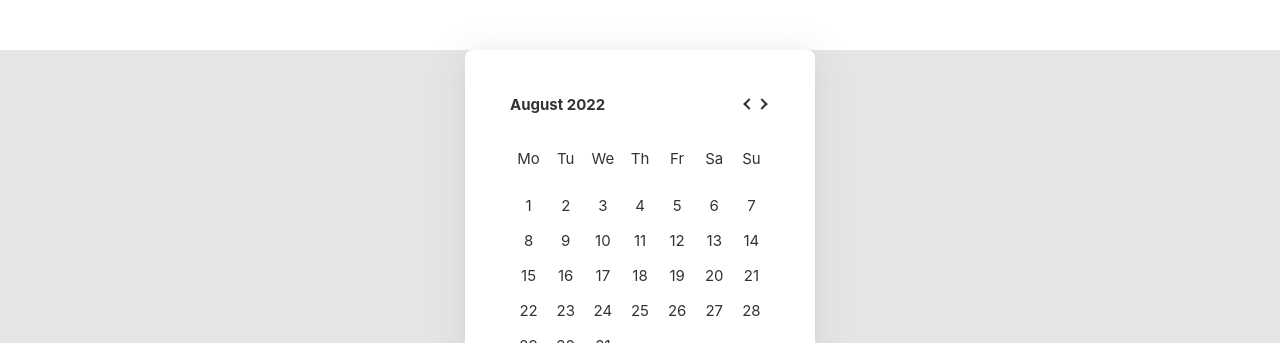
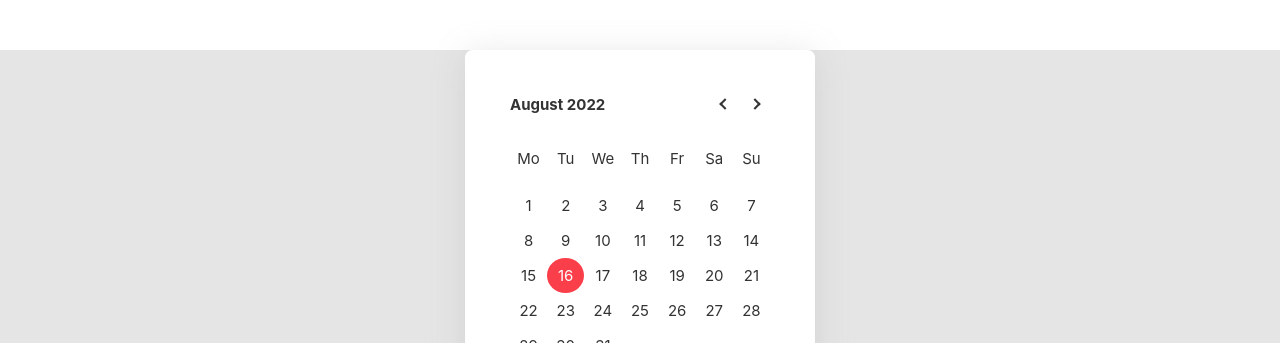
Before and after one commit to aliaksandr-savitski/calendar-widget, a Next.js app: page / in a window 1280 px wide. Shown: the top 343 px of the page. Built offline with nearby package versions, Linux system fonts and the light colour scheme.

Commit message:
feat: calendar functionality

```diff
--- a/src/views/MonthView/MonthView.tsx
+++ b/src/views/MonthView/MonthView.tsx
@@ -1,5 +1,7 @@
 import { useState } from 'react';
 import styled from 'styled-components';
+
+const LOCALE = 'en-GB';
 
 const Header = styled.header`
   display: flex;
@@ -24,11 +26,19 @@ const NavigationWrapper = styled.nav`
 const NavigationButton = styled.button`
   display: flex;
   align-items: center;
+  justify-content: center;
   padding: 0;
   border: none;
-  width: 1.25rem;
-  height: 1.875rem;
-  background: #fff;
+  width: 3rem;
+  height: 3rem;
+  background-color: #fff;
+  transition: background-color 0.2s ease;
+  cursor: pointer;
+  border-radius: 50%;
+
+  &:hover {
+    background-color: rgba(51, 51, 51, 0.1);
+  }
 `;
 
 const NavigationButtonArrow = styled.div`
@@ -93,6 +103,19 @@ const CalendarDayItem = styled.li`
     background-color: rgba(51, 51, 51, 0.1);
     cursor: pointer;
   }
+
+  ${({ isCurrentDay }) => isCurrentDay
+    ? `
+      background-color: #FB3F4A;
+      color: #fff;
+      transition: none;
+
+      &:hover {
+        background-color: #c8323b;
+      }
+    `
+    : ``
+  }
 `;
 
 
@@ -101,19 +124,23 @@ const WEEKDAYS = ['Monday', 'Tuesday', 'Wednesday', 'Thursday', 'Friday', 'Satur
 const getDaysInMonth = (year: number, month: number) => new Date(year, month + 1, 0).getDate();
 
 const MonthView = () => {
-  const [activeMonth, setActiveMonth] = useState();
+  const [navigation, setNavigation] = useState(0);
   const [clickedDay, setClickedDay] = useState(null);
   const [events, setEvents] = useState();
 
+  const date = new Date();
 
-  const date = new Date();
+  if (navigation !== 0) {
+    date.setMonth(new Date().getMonth() + navigation)
+  }
+
   const currentDay = date.getDate();
   const currentMonth = date.getMonth();
   const currentYear = date.getFullYear();
   const daysInCurrentMonth = getDaysInMonth(currentYear, currentMonth);
 
   const firstDayOfMonth = new Date(currentYear, currentMonth, 1);
-  const dateString = firstDayOfMonth.toLocaleString('en-GB', {
+  const dateString = firstDayOfMonth.toLocaleString(LOCALE, {
     weekday: 'long',
     year: 'numeric',
     month: 'numeric',
@@ -132,15 +159,23 @@ const MonthView = () => {
     }
   );
 
+  const onBack = () => {
+    setNavigation(navigation - 1);
+  };
+
+  const onForward = () => {
+    setNavigation(navigation + 1);
+  };
+
   return (
     <>
       <Header>
-        <CurrentMonth>August 2022</CurrentMonth>
+        <CurrentMonth>{date.toLocaleDateString(LOCALE, { month: 'long' })} {currentYear}</CurrentMonth>
         <NavigationWrapper>
-          <NavigationButton>
+          <NavigationButton onClick={onBack}>
             <NavigationButtonArrow />
           </NavigationButton>
-          <NavigationButton>
+          <NavigationButton onClick={onForward}>
             <NavigationButtonArrow direction="right" />
           </NavigationButton>
         </NavigationWrapper>
@@ -165,7 +200,9 @@ const MonthView = () => {
 
         {/* @ts-expect-error */}
         {[...Array(daysInCurrentMonth).keys()].map((item, index) => (
-          <CalendarDayItem key={index}>{index + 1}</CalendarDayItem>
+          <CalendarDayItem key={index} isCurrentDay={navigation === 0 && index === currentDay}>
+            {index + 1}
+          </CalendarDayItem>
         ))}
       </Calendar>
     </>
```
